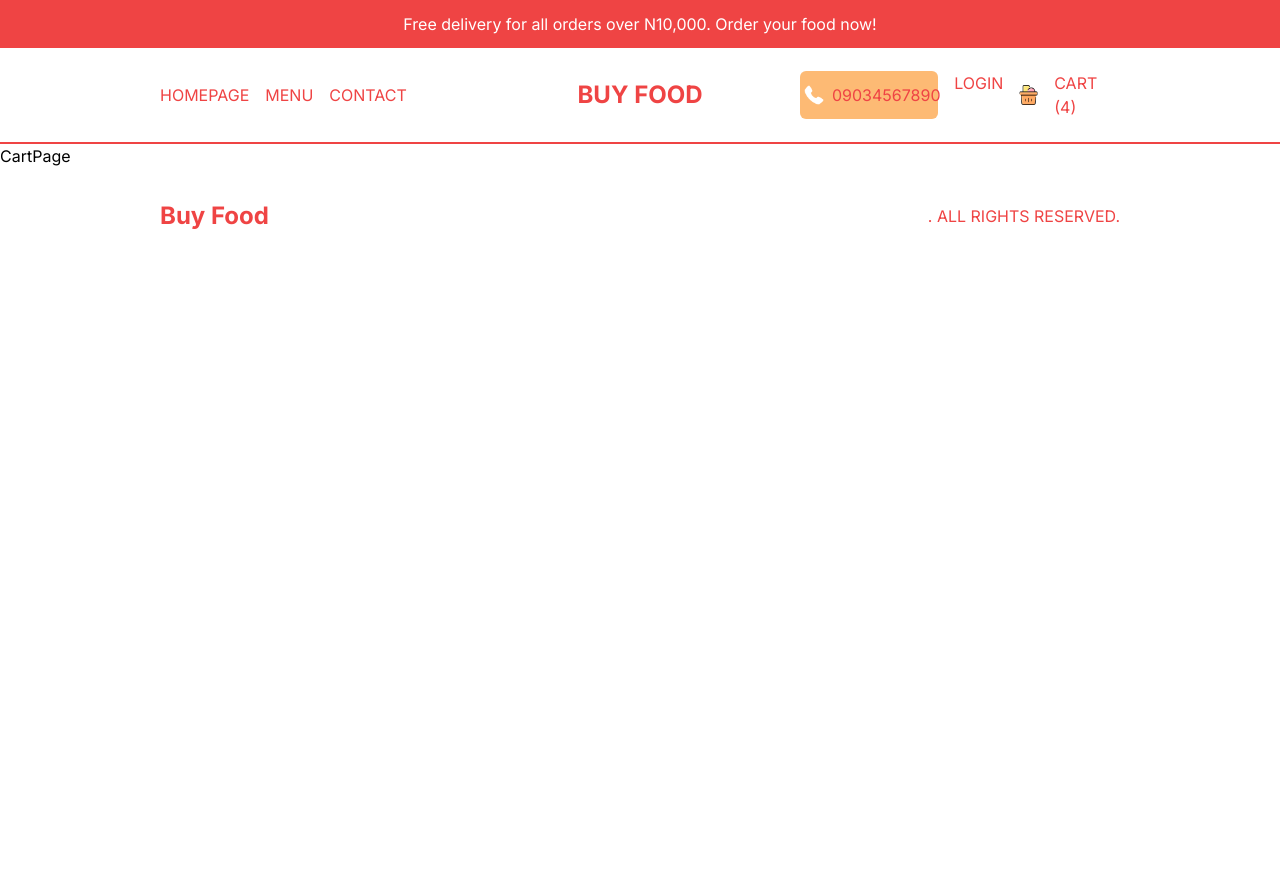
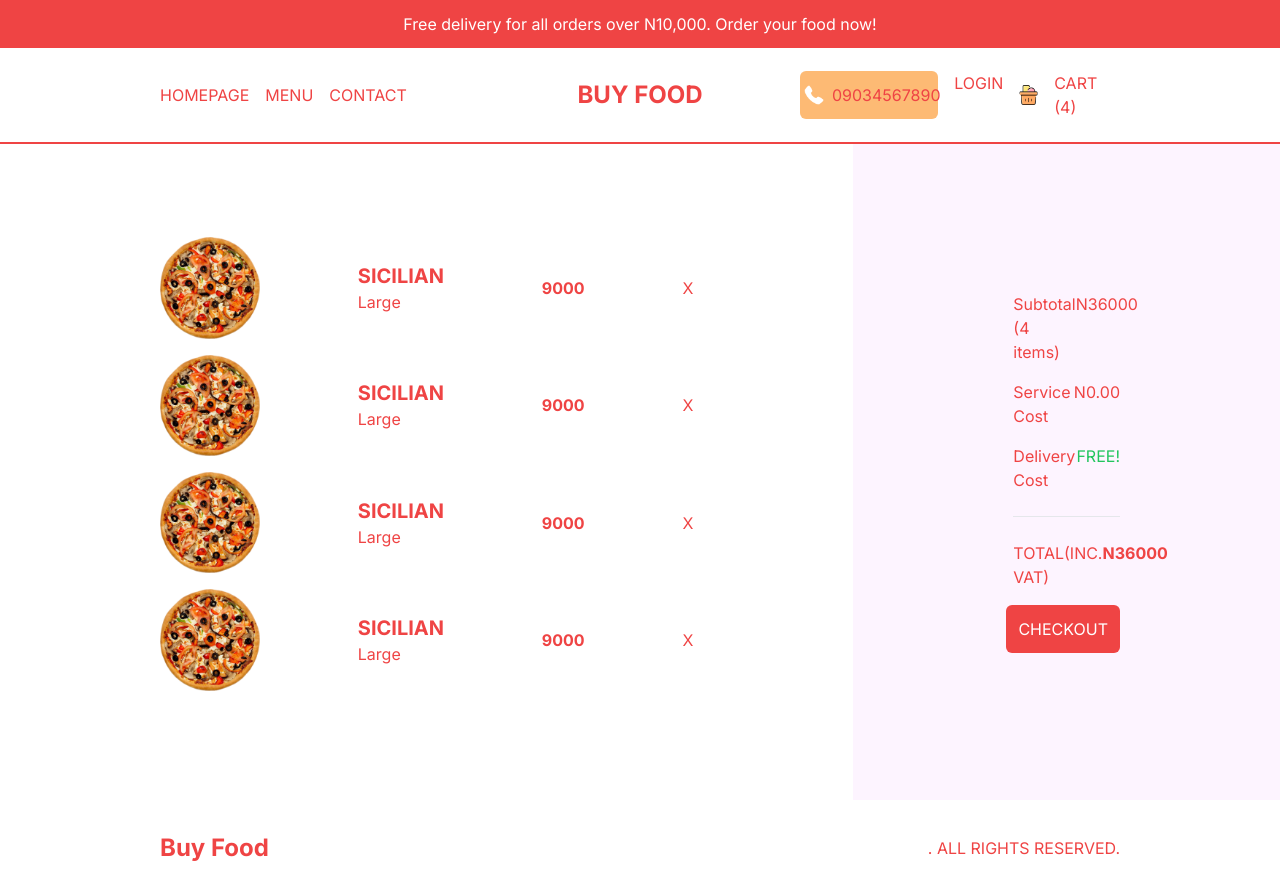
Before and after one commit to CakeZaddy/Buy-Food-NG, a Next.js app: page /cart in a window 1280 px wide. Before the commit the page ends 800 px from the top, so only its background shows below. Built offline with nearby package versions, Linux system fonts and the light colour scheme.

Commit message:
Finished UI of CartPage.

```diff
--- a/src/app/cart/page.jsx
+++ b/src/app/cart/page.jsx
@@ -1,7 +1,76 @@
+import Image from 'next/image'
 import React from 'react'
 
 const CartPage = () => {
-  return <div>CartPage</div>
+  return (
+    <div className='h-[calc(100vh-6rem)] md:h-[calc(100vh-9rem)] flex flex-col text-red-500 lg:flex-row '>
+      {/* Products Container */}
+      <div className='h-1/2 p-4 flex flex-col justify-center overflow-y-scroll lg:h-full lg:w-2/3 2xl:w-1/2 lg:px-20 xl:px-40'>
+        {/* Single Item */}
+        <div className='mt-40 lg:mt-0'>
+          <div className='flex items-center justify-between mb-4'>
+            <Image src='/temporary/p1.png' alt='' width={100} height={100} />
+            <div className=''>
+              <h1 className='uppercase text-xl font-bold'>sicilian</h1>
+              <span className=''>Large</span>
+            </div>
+            <h2 className='font-bold'>9000</h2>
+            <span className='cursor-pointer'>X</span>
+          </div>
+          <div className='flex items-center justify-between mb-4 '>
+            <Image src='/temporary/p1.png' alt='' width={100} height={100} />
+            <div className=''>
+              <h1 className='uppercase text-xl font-bold'>sicilian</h1>
+              <span className=''>Large</span>
+            </div>
+            <h2 className='font-bold'>9000</h2>
+            <span className='cursor-pointer'>X</span>
+          </div>
+          <div className='flex items-center justify-between mb-4 '>
+            <Image src='/temporary/p1.png' alt='' width={100} height={100} />
+            <div className=''>
+              <h1 className='uppercase text-xl font-bold'>sicilian</h1>
+              <span className=''>Large</span>
+            </div>
+            <h2 className='font-bold'>9000</h2>
+            <span className='cursor-pointer'>X</span>
+          </div>
+          <div className='flex items-center justify-between mb-4 '>
+            <Image src='/temporary/p1.png' alt='' width={100} height={100} />
+            <div className=''>
+              <h1 className='uppercase text-xl font-bold'>sicilian</h1>
+              <span className=''>Large</span>
+            </div>
+            <h2 className='font-bold'>9000</h2>
+            <span className='cursor-pointer'>X</span>
+          </div>
+        </div>
+      </div>
+      {/* Payment Container */}
+      <div className='h-1/2 p-4 bg-fuchsia-50 flex flex-col gap-4 justify-center lg:h-full lg:w-1/3 2xl:w-1/2 lg:px-20 xl:px-40 2xl:text-xl 2xl:gap-6'>
+        <div className='flex justify-between'>
+          <span className=''>Subtotal (4 items)</span>
+          <span className=''>N36000</span>
+        </div>
+        <div className='flex justify-between'>
+          <span className=''>Service Cost</span>
+          <span className=''>N0.00</span>
+        </div>
+        <div className='flex justify-between'>
+          <span className=''>Delivery Cost</span>
+          <span className='text-green-500'>FREE!</span>
+        </div>
+        <hr className='my-2' />
+        <div className='flex justify-between'>
+          <span className='uppercase'>Total(inc. vat)</span>
+          <span className='font-bold'>N36000</span>
+        </div>
+        <button className='bg-red-500 text-white p-3 rounded-md uppercase self-end'>
+          Checkout
+        </button>
+      </div>
+    </div>
+  )
 }
 
 export default CartPage
```
